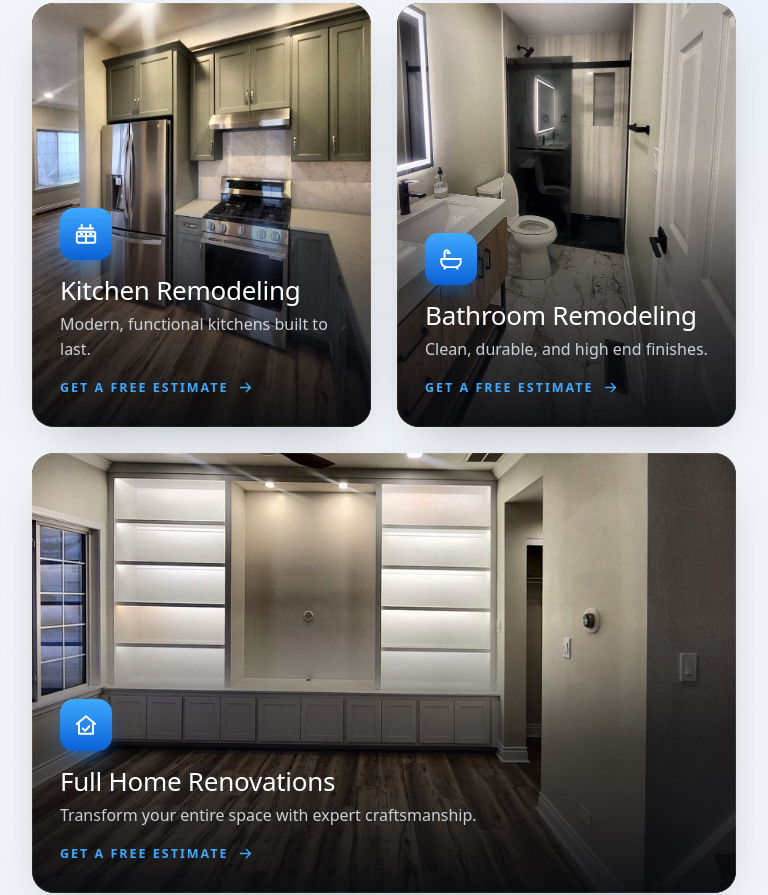
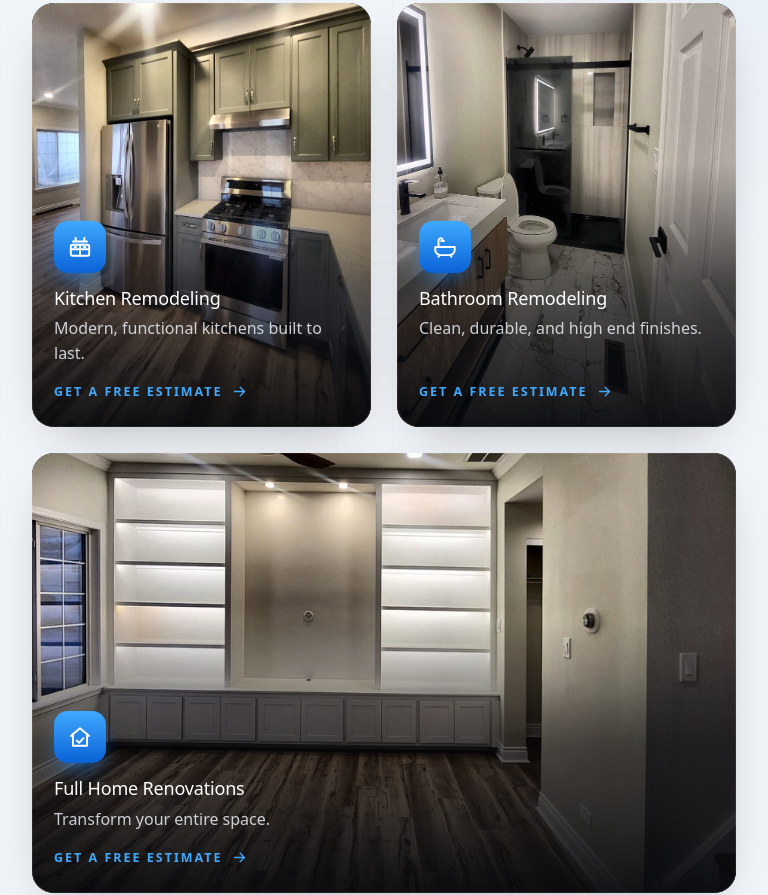
Before and after one commit to icreateyoursite-team/toppick-home-preview, a plain HTML site: page index.html in a window 768 px wide. Shown: the part 1262-2157 px from the top of the page. Drawn offline with Linux system fonts and the light colour scheme; a web font is replaced by a local one.

Commit message:
Shorten Full Home Renovations text and align the service cards
'Transform your entire space.' fits on one line like the kitchen and bathroom cards.
Between 700px and 1279px the headings stay on one line and descriptions reserve two lines,
so icons, headings and descriptions sit at the same height in every card.

Co-Authored-By: Claude Opus 5.5 <noreply@anthropic.com>

```diff
--- a/index.html
+++ b/index.html
@@ -14,7 +14,7 @@
 <link rel="preconnect" href="https://api.fontshare.com">
 <link href="https://api.fontshare.com/v2/css?f[]=satoshi@400,401,500,501,700,701,900&display=swap" rel="stylesheet">
 <link rel="preload" as="image" href="images/hero-kitchen-v4.jpg" media="(min-width: 700px)">
-<link rel="stylesheet" href="styles.css?v=20261118p">
+<link rel="stylesheet" href="styles.css?v=20261118q">
 <link rel="stylesheet" href="visualizer/visualizer.css?v=1">
 <script type="application/ld+json">
 {"@context":"https://schema.org","@type":"GeneralContractor","name":"Top Pick Construction & Remodeling","url":"https://www.toppickservices.com/","telephone":"+1-312-307-0040","email":"remodeling@toppickservices.com","image":"https://www.toppickservices.com/images/hero-kitchen-v4.jpg","address":{"@type":"PostalAddress","streetAddress":"680 North Lake Shore Drive, Suite 110","addressLocality":"Chicago","addressRegion":"IL","postalCode":"60611","addressCountry":"US"},"areaServed":"Chicagoland"}
@@ -194,7 +194,7 @@
         <div class="svc__body">
           <span class="tile"><svg class="ic"><use href="#i-renovate"/></svg></span>
           <h3>Full Home Renovations</h3>
-          <p>Transform your entire space with expert craftsmanship.</p>
+          <p>Transform your entire space.</p>
           <span class="svc__more">Get a free estimate <svg class="ic"><use href="#i-arrow"/></svg></span>
         </div>
       </a>
--- a/styles.css
+++ b/styles.css
@@ -545,3 +545,14 @@ h3{font-weight:500;letter-spacing:-.02em}
   #design-tool .rv .rv-panel.show>.rv-drop{flex:1;display:flex;flex-direction:column;align-items:center;justify-content:center}
   #design-tool .rv .rv-card,#design-tool .rv .rv-aside-card,#design-tool .rv .rv-note{padding:28px}
 }
+
+/* Services cards: keep icon, heading and description at the same height in every card
+   (wide screens fit everything on one line; on mid widths reserve two description lines) */
+@media (min-width:700px) and (max-width:1279px){
+  #services .svc__body{padding:24px 22px}
+  #services .svc__body h3{font-size:clamp(18px,2.05vw,24px);white-space:nowrap}
+  #services .svc__body p{min-height:calc(1.55em * 2)}
+}
+@media (min-width:700px) and (max-width:900px){
+  #services .svc__card:last-child .svc__body p{min-height:0}
+}
```
